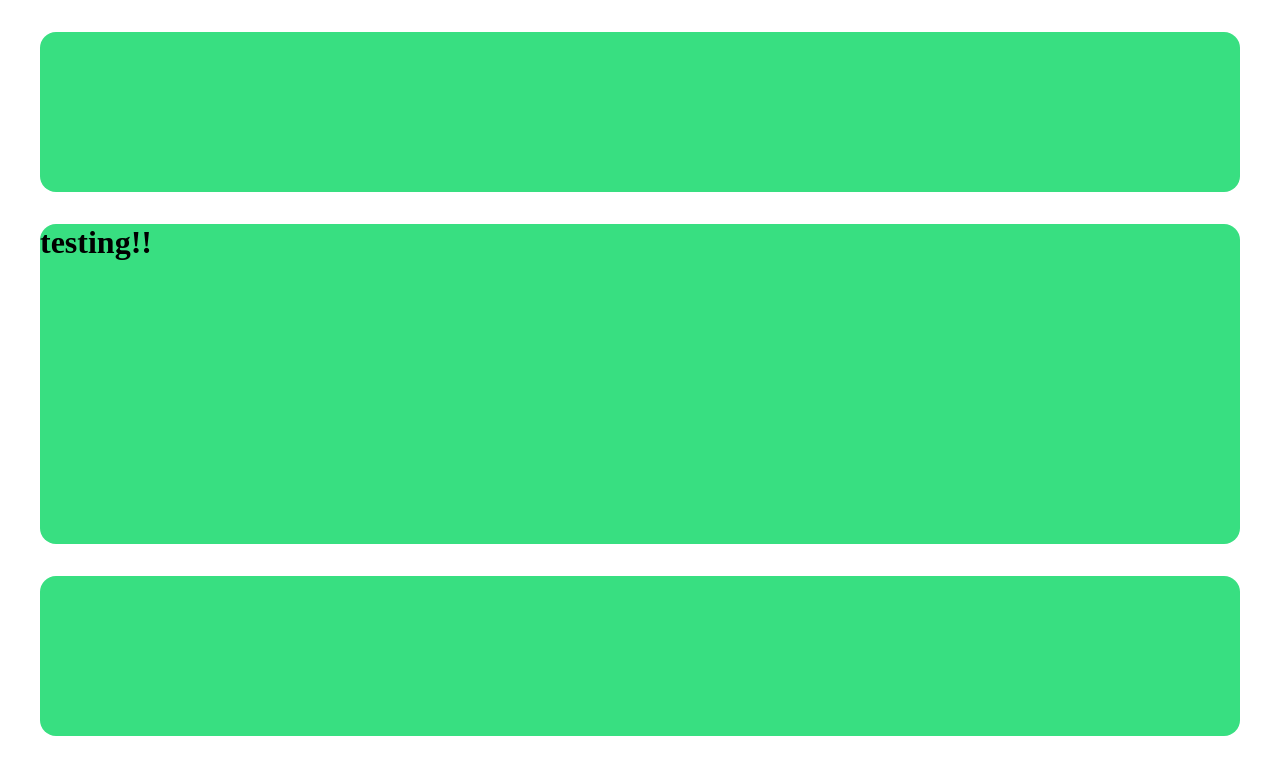
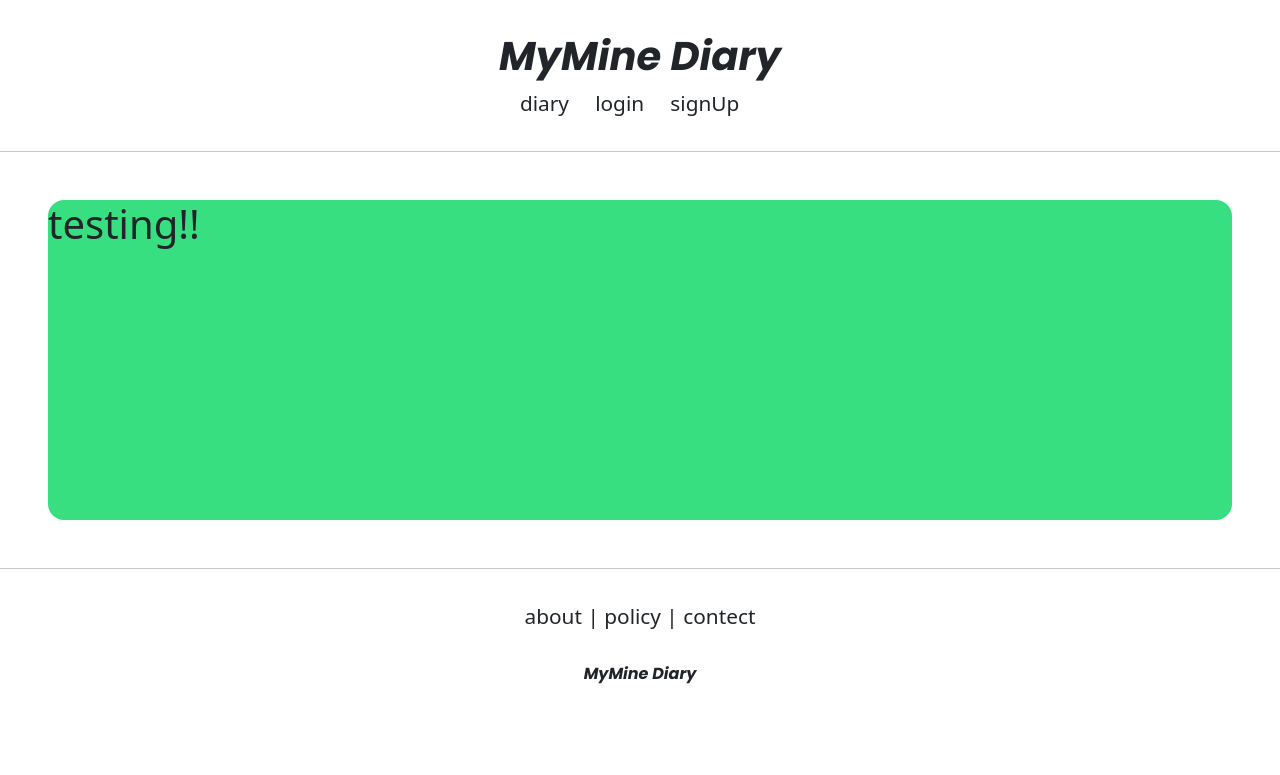
Before and after one commit to wmc1205/MyMine_diary, a Django app: page /posts/ in a window 1280 px wide. Shown: the top 775 px of the page. Run offline with Django 3.2, Linux system fonts and the light colour scheme; parts of the project's set-up code (start-up, migrations or seed data) failed here and were passed over.

Commit message:
header footer css 적용

```diff
--- a/posts/templates/posts/baseTemplates.html
+++ b/posts/templates/posts/baseTemplates.html
@@ -2,7 +2,7 @@
 
 {% block content %}
 
-  <div style="height: 20rem; background-color: #38df81; border-radius: 1rem; margin:2rem;">
+  <div style="height: 20rem; background-color: #38df81; border-radius: 1rem; margin:3rem;">
     <h1>testing!!</h1>
   </div>
 
--- a/templates/base.html
+++ b/templates/base.html
@@ -4,11 +4,11 @@
 {% include 'head.html' %}
 <body>
     {% include 'header.html' %}
-
+<hr>
     {% block content %}
     {% endblock %}
 
-
+<hr>
     {% include 'footer.html' %}
 </body>
 </html>
--- a/templates/footer.html
+++ b/templates/footer.html
@@ -1,4 +1,13 @@
-<div style="height: 10rem; background-color: #38df81; border-radius: 1rem; margin:2rem;">
-
+<div style="text-align:center; font-size:1.3rem;  margin-top:2rem">
+    <div style="margin-bottom:2rem">
+        <span>about |</span>
+        <span>policy |</span>
+        <span>contect </span>
 
     </div>
+
+    <div style=" font-family: 'Poppins', sans-serif">
+        <h6>MyMine Diary</h6>
+    </div>
+
+    </div>
--- a/templates/head.html
+++ b/templates/head.html
@@ -1,4 +1,13 @@
  <head>
     <meta charset="UTF-8">
     <title>MyMine</title>
+     <!--bootstrap-->
+     <link href="https://cdn.jsdelivr.net/npm/bootstrap@5.1.3/dist/css/bootstrap.min.css" rel="stylesheet"
+           integrity="sha384-1BmE4kWBq78iYhFldvKuhfTAU6auU8tT94WrHftjDbrCEXSU1oBoqyl2QvZ6jIW3" crossorigin="anonymous">
+
+     <!--google fonts-->
+     <link rel="preconnect" href="https://fonts.googleapis.com">
+<link rel="preconnect" href="https://fonts.gstatic.com" crossorigin>
+<link href="https://fonts.googleapis.com/css2?family=Poppins:ital,wght@1,700&display=swap" rel="stylesheet">
+
 </head>
--- a/templates/header.html
+++ b/templates/header.html
@@ -1,4 +1,13 @@
-<div  style="height: 10rem; background-color: #38df81; border-radius: 1rem; margin:2rem;">
+<div style="text-align:center; font-size:1.3rem; margin:2rem 0">
+    <h1  style="font-family: 'Poppins', sans-serif">MyMine Diary</h1>
+
+    <div>
+        <span>diary</span>&emsp;
+        <span>login</span>&emsp;
+        <span>signUp</span>&emsp;
+
+    </div>
+
 
 
     </div>
```
Also changed, not shown: 1 other file.
